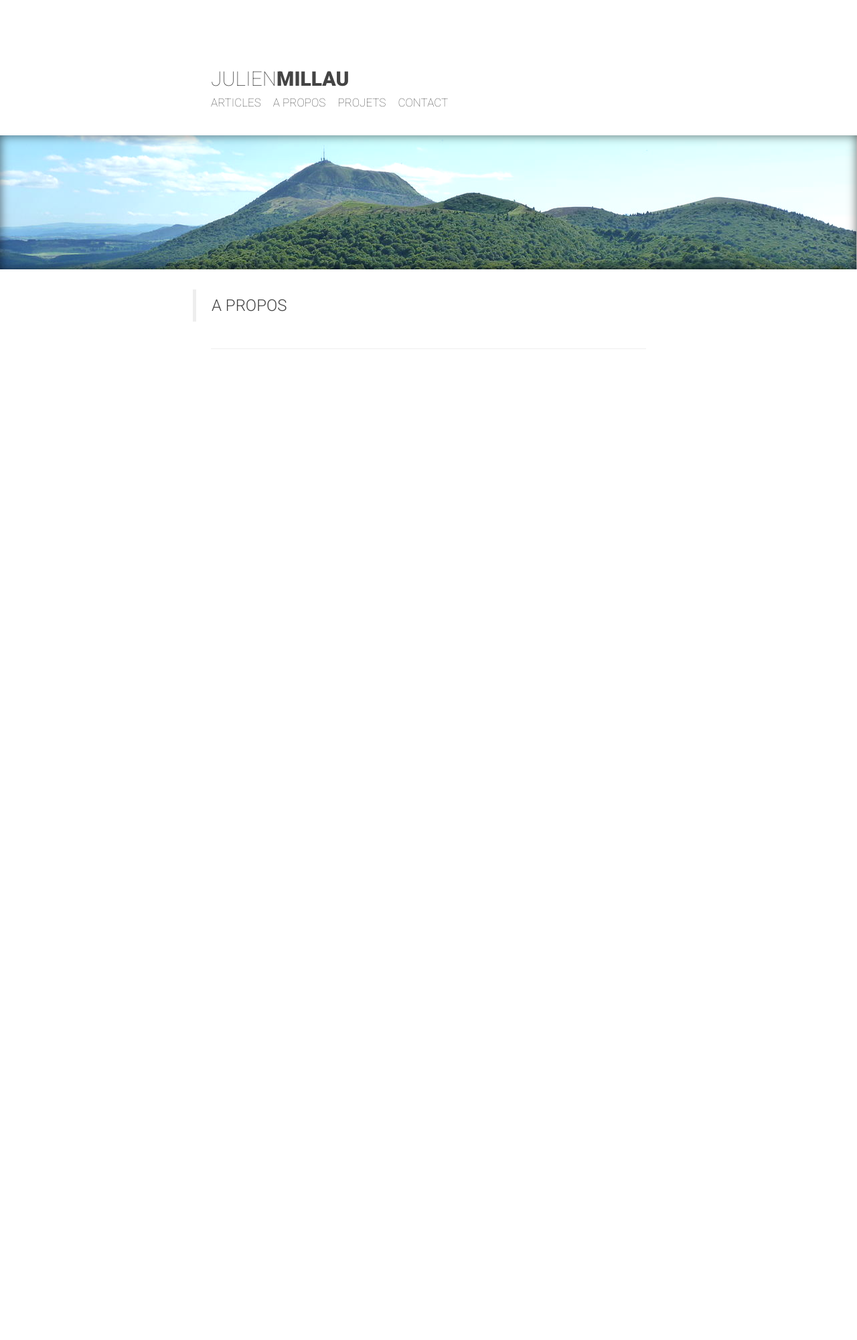
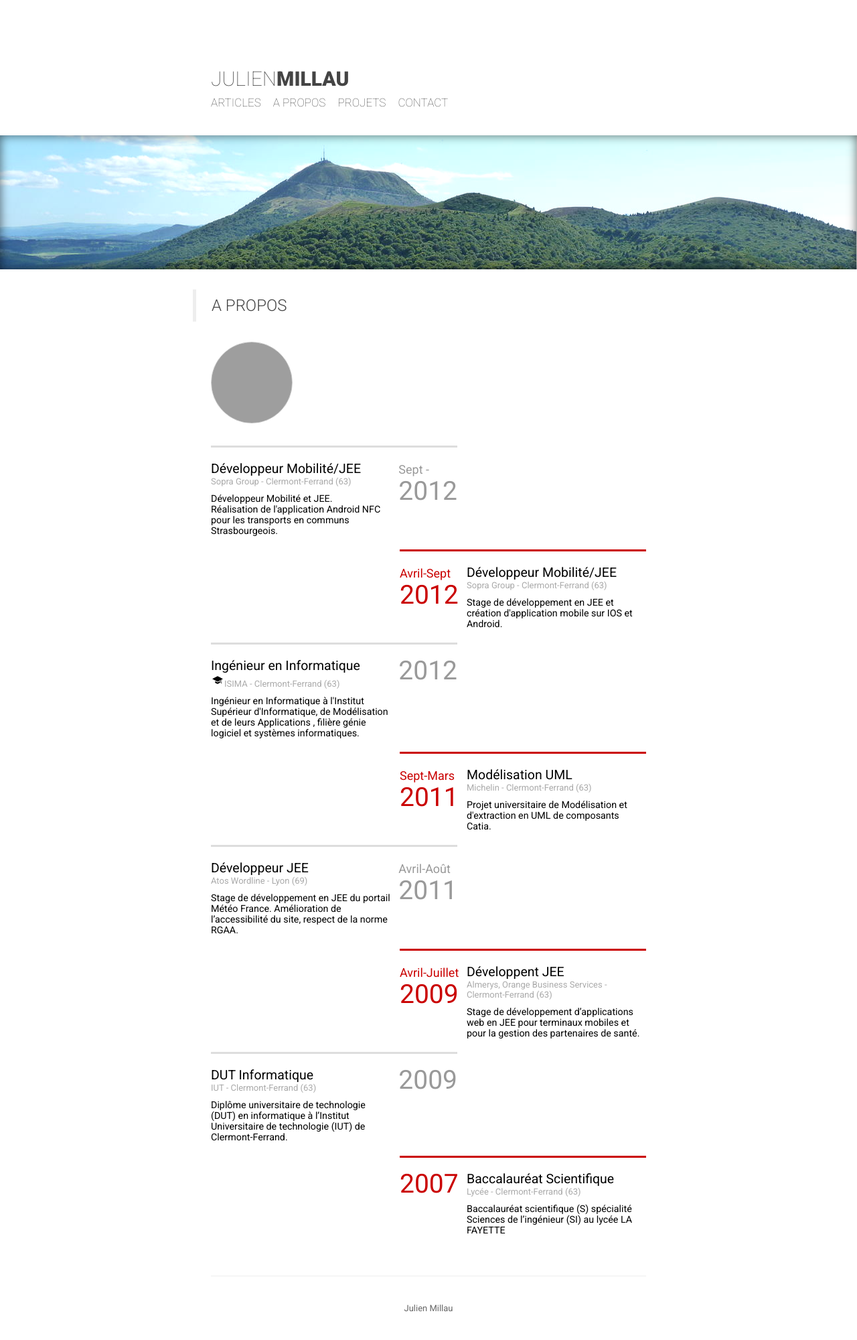
Before and after one commit to devnied/devnied.github.io, a Jekyll site: the page built from apropos.html, in a window 1280 px wide. Shown: the whole page at 67% size. Built offline with Jekyll 4.4.1, drawn with Linux system fonts in a browser that asks for light colours; some web fonts are replaced; Markdown is read by kramdown in place of the engine named in the settings; before the commit the page ends 1000 px from its top, so only the background shows below that; grey boxes are pictures that could not be loaded.

Commit message:
Add footer and init resume

```diff
--- a/_includes/footer.html
+++ b/_includes/footer.html
@@ -1,4 +1,5 @@
 <footer>
+	 <a href="/">Julien Millau</a>
 </footer>
 <!-- JS -->
 <script type="text/javascript" src="/js/jquery-1.10.2.min.js"></script>
--- a/apropos.html
+++ b/apropos.html
@@ -5,3 +5,68 @@
 sepStyle: apropos
 title: A Propos
 ---
+
+<img class="gravatar" src="https://secure.gravatar.com/avatar/26e414afca8d7c94cb1b43adf91c24d6?s=150" alt="Julien Millau"/>
+<div></div>
+
+<div class="resume">
+    <div class="timeslot">
+    	<span class="year-month"><span class="month">Sept - </span>2012</span>
+    	<p class="title">Développeur Mobilité/JEE</p>
+    	<p class="sub-title">Sopra Group - Clermont-Ferrand (63)</p>
+    	<p>
+    		Développeur Mobilité et JEE.<br/>
+    		Réalisation de l'application Android NFC pour les transports en communs Strasbourgeois.
+		</p>
+    </div>
+    <div class="timeslot even">
+    	<span class="year-month"><span class="month">Avril-Sept</span>2012</span>
+    	<p class="title">Développeur Mobilité/JEE</p>
+    	<p class="sub-title">Sopra Group - Clermont-Ferrand (63)</p>
+    	<p>
+    		Stage de développement en JEE et création d'application mobile sur IOS et Android.
+		</p>
+    </div>
+    <div class="timeslot">
+    	<span>2012</span>
+    	<p class="title">Ingénieur en Informatique</p>
+    	<p class="sub-title"><img src="/css/img/college.png" class="icon"/>ISIMA - Clermont-Ferrand (63)</p>
+    	<p>
+    		Ingénieur en Informatique à l'Institut Supérieur d'Informatique, de Modélisation et de leurs Applications , filière génie logiciel et systèmes informatiques.
+		</p>
+    </div>
+    <div class="timeslot even">
+    	<span class="year-month"><span class="month">Sept-Mars</span>2011</span>
+    	<p class="title">Modélisation UML</p>
+    	<p class="sub-title">Michelin - Clermont-Ferrand (63)</p>
+    	<p>
+    		Projet universitaire de Modélisation et d'extraction en UML de composants Catia.
+		</p>
+    </div>
+    <div class="timeslot">
+    	<span class="year-month"><span class="month">Avril-Août</span>2011</span>
+    	<p class="title">Développeur JEE</p>
+    	<p class="sub-title">Atos Wordline - Lyon (69)</p>
+    	<p>
+    		Stage de développement en JEE du portail Météo France. Amélioration de l’accessibilité du site, respect de la norme RGAA.
+		</p>
+    </div>
+    <div class="timeslot even">
+    	<span class="year-month"><span class="month">Avril-Juillet</span>2009</span>
+    	<p class="title">Développent JEE</p>
+    	<p class="sub-title">Almerys, Orange Business Services - Clermont-Ferrand (63)</p>
+    	<p>Stage de développement d’applications web en JEE pour terminaux mobiles et pour la gestion des partenaires de santé.</p>
+    </div>
+    <div class="timeslot">
+    	<span>2009</span>
+    	<p class="title">DUT Informatique</p>
+    	<p class="sub-title">IUT - Clermont-Ferrand (63)</p>
+    	<p>Diplôme universitaire de technologie (DUT) en informatique à l’Institut Universitaire de  technologie (IUT) de Clermont-Ferrand.</p>
+    </div>
+    <div class="timeslot even">
+    	<span>2007</span>
+    	<p class="title">Baccalauréat Scientifique</p>
+    	<p class="sub-title">Lycée - Clermont-Ferrand (63)</p>
+    	<p>Baccalauréat scientifique (S) spécialité Sciences de l’ingénieur (SI) au lycée LA FAYETTE</p>
+    </div>
+</div>
--- a/contact.html
+++ b/contact.html
@@ -12,5 +12,5 @@ title: Contact
 	<li><a href="https://twitter.com/devnied" class="icon"><span class="symbol">&#xe286;</span>Twitter</a></li>
 	<li><a href="https://plus.google.com/107095208378558059489/about" class="icon" rel="me"><span class="symbol">&#xe239;</span>Google +</a></li>
 	<li><a href="http://www.linkedin.com/pub/julien-millau/27/31/273" class="icon"><span class="symbol">&#xe252;</span>Linkedin</a></li>
-	<li><a href="" class="icon mail"><span class="symbol">&#xe224;</span>Linkedin</a></li>
+	<li><a href="" class="icon mail"><span class="symbol">&#xe224;</span>Mail</a></li>
 </ul>
--- a/css/main.css
+++ b/css/main.css
@@ -31,7 +31,9 @@ video {
   display: inline-block;
 }
 
-html, body { height: 100%; }
+html, body {
+	height: 100%;
+}
 
 body {
   background-color: #FFF;
@@ -150,12 +152,18 @@ li {
 }
 
 footer{
-	padding: 60px 0;
+	padding: 40px 0;
 	border-top: 1px solid #eee;
-	color: #eee;
 	text-align: center;
 	width: 650px;
 	margin: 40px auto 40px auto;
+	text-align:center;
+	font-size:13px;
+}
+
+footer a{
+	color: #666;
+	text-decoration:none;
 }
 
 /*****************************************************************************/
@@ -218,6 +226,8 @@ h1 {
 	font-weight: 300;
 }
 
+/** CONTACT **/
+
 .contact-list{
 	text-align:center;
 }
@@ -248,6 +258,92 @@ h1 {
 	margin-right:10px;
 
 }
+
+/** A propos **/
+
+.gravatar{
+	border-radius: 100%;
+	height: 120px;
+	border: 1px solid #CCC;
+}
+
+h2 {
+	font-size: 4em;
+	margin: 5px 0;
+	padding: 20px 0;
+	text-align: center;
+}
+p {
+	font-size: 1.1em;
+	margin: 5px 0;
+	padding: 5px 0;
+}
+
+.resume{
+	display:block;
+	overflow:hidden;
+	margin-top: 30px;
+}
+
+.resume .icon{
+
+}
+
+
+.timeslot {
+	width: 268px;
+	float: left;
+	margin: 0 0 10px;
+	padding: 10px 100px 0 0;
+	border-top: 3px solid #ddd;
+	position: relative;
+	clear:left;
+}
+
+.timeslot .title{
+	font-size: 1.5em;
+	margin-bottom: 0;
+	padding-bottom: 0;
+}
+
+.timeslot .sub-title{
+	font-size : 1em;
+	margin:0;
+	padding:0;
+	color:#AAA;
+}
+
+.timeslot span {
+	position: absolute;
+	right: 0; top: 20px;
+	font-size: 3em;
+	line-height: 1em;
+	color: #999;
+}
+
+.timeslot span.year-month {
+	margin-top: 26px;
+}
+
+.timeslot span.month {
+	font-size: 18px;
+	margin-top: -42px;
+	width: 100%;
+}
+
+.even {
+	float: right;
+	padding: 10px 0 0 100px;
+	border-color: #ca0000;
+	clear:right;
+}
+.even span {
+	left: 0;
+	color: #ca0000;
+}
+
+
+
 
 /*****************************************************************************/
 /*
@@ -295,6 +391,9 @@ and (max-width : 600px) {
 		overflow: hidden;
 	}
 
+	.timeslot{
+		width:auto;
+	}
 
 }
 
@@ -320,6 +419,10 @@ and (max-width : 1024px){
 		margin-right:10px;
 	}
 
+	.gravatar{
+		height:100px;
+	}
+
 	h1 {
 		margin: 19px 0 20px 6px;
 		padding: 5px 0 5px 13px;
--- a/js/default.js
+++ b/js/default.js
@@ -11,6 +11,6 @@ $(function(){
 		$("body").scrollTop(1);
 	}
 
-	$(".mail").attr("href","mailto:mxjulien@gmail.com");
+	$(".mail").attr("href","mai"+"lto"+":mx"+"julien"+"@"+"gmail"+"."+"com");
 
 });
```
Also changed, not shown: css/img/college.png (added).
